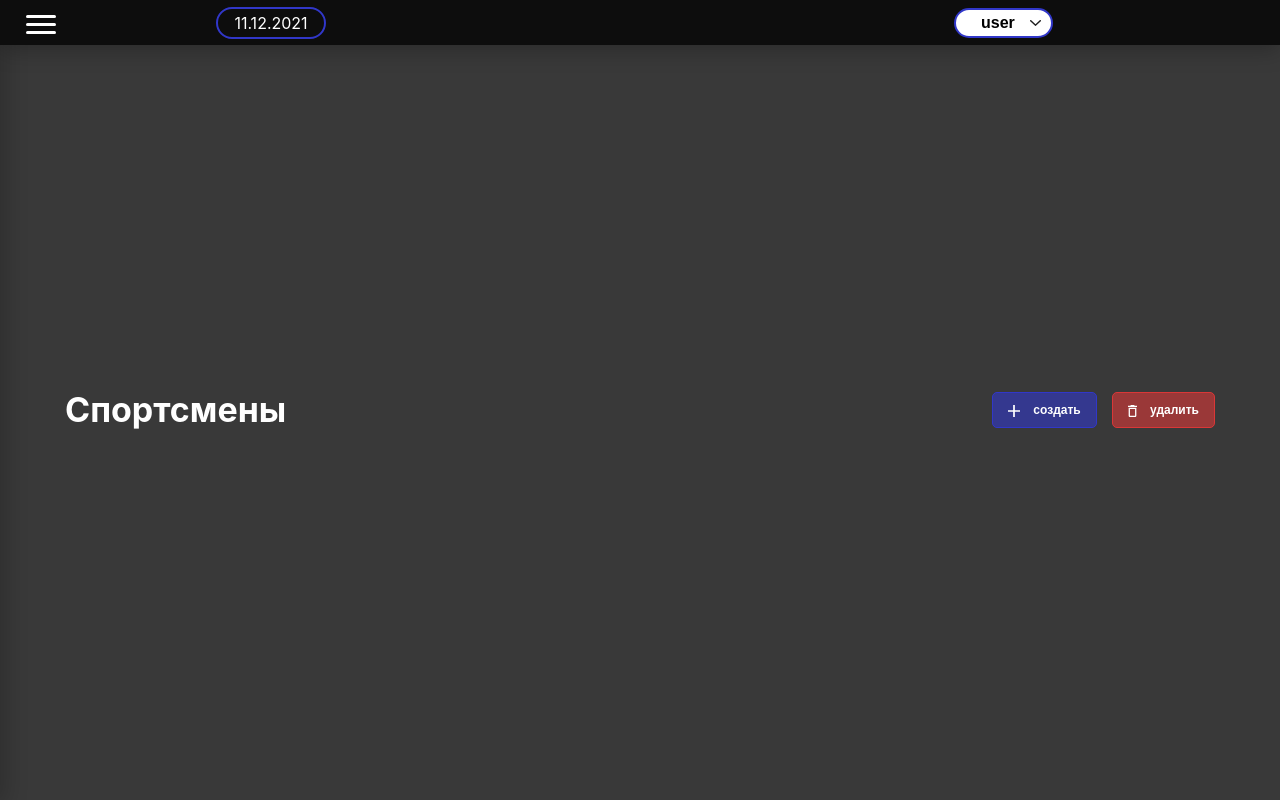
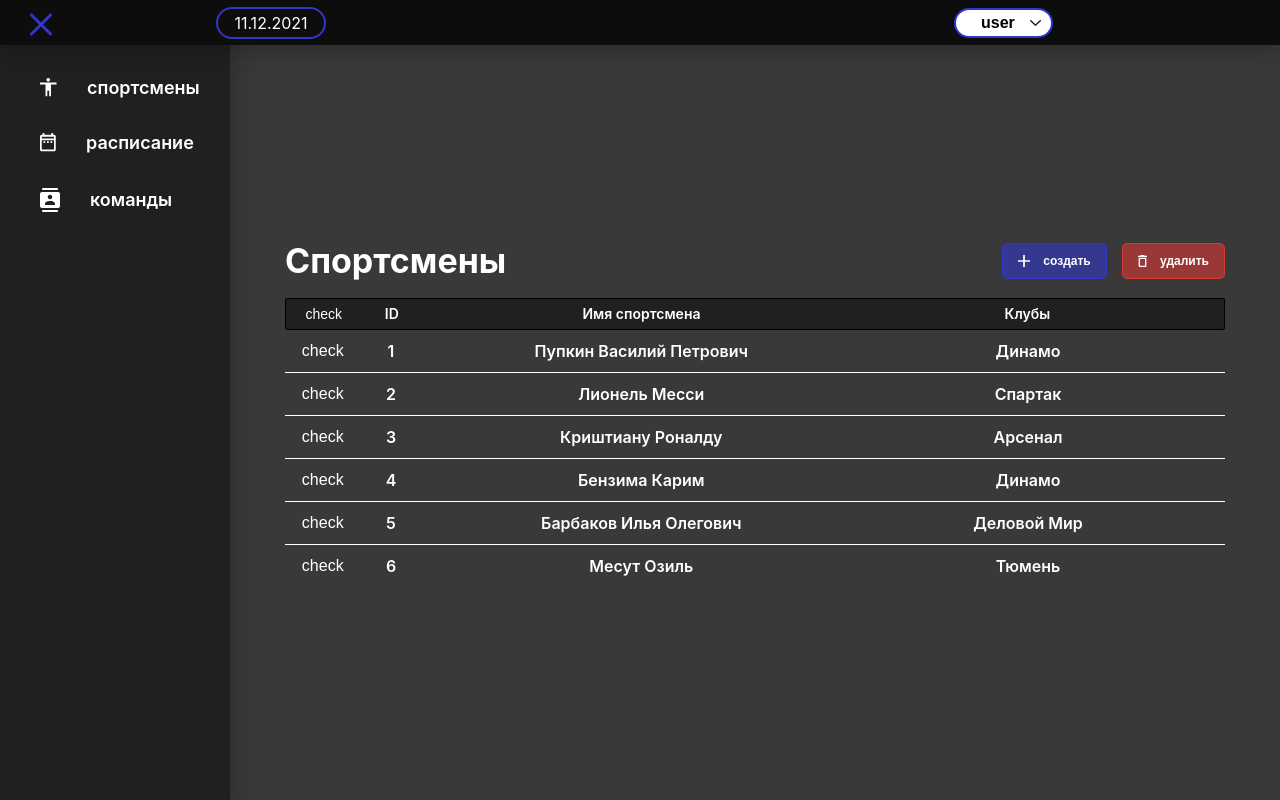
Before and after one commit to ashab20zakaraev/team-sport, a plain HTML site: page index.html in a window 1280 px wide. Drawn offline with Linux system fonts and the light colour scheme.

Commit message:
Update index.html

```diff
--- a/index.html
+++ b/index.html
@@ -16,7 +16,7 @@
   <title>Главная</title>
 </head>
 
-<body>
+<body class="show-sidebar">
 
   <div class="page" id='page'>
     <!-- Header -->
@@ -109,7 +109,89 @@
           </div>
         </div>
 
-        <div class=""></div>
+        <div class="columns__name">
+
+          <div class="checkbox-list">
+            <button style="color: white;">check</button>
+          </div>
+          <div class="columns__id">ID</div>
+          <div class="columns__title">Имя спортсмена</div>
+          <div class="columns__team">Клубы</div>
+
+        </div>
+
+        <div class="sportsmans">
+          <ul class="sportsmans__list">
+
+            <li class="sportsmans__item">
+
+              <div class="checkbox-list">
+                <button style="color: white;">check</button>
+              </div>
+              <div class="sportsmans__id">1</div>
+              <div class="sportsmans__title">Пупкин Василий Петрович</div>
+              <div class="sportsmans__team">Динамо</div>
+
+            </li>
+
+            <li class="sportsmans__item">
+
+              <div class="checkbox-list">
+                <button style="color: white;">check</button>
+              </div>
+              <div class="sportsmans__id">2</div>
+              <div class="sportsmans__title">лионель месси</div>
+              <div class="sportsmans__team">Спартак</div>
+
+            </li>
+
+            <li class="sportsmans__item">
+
+              <div class="checkbox-list">
+                <button style="color: white;">check</button>
+              </div>
+              <div class="sportsmans__id">3</div>
+              <div class="sportsmans__title">криштиану Роналду </div>
+              <div class="sportsmans__team">арсенал</div>
+
+            </li>
+
+            <li class="sportsmans__item">
+
+              <div class="checkbox-list">
+                <button style="color: white;">check</button>
+              </div>
+              <div class="sportsmans__id">4</div>
+              <div class="sportsmans__title">Бензима Карим</div>
+              <div class="sportsmans__team">Динамо</div>
+
+            </li>
+
+            <li class="sportsmans__item">
+
+              <div class="checkbox-list">
+                <button style="color: white;">check</button>
+              </div>
+              <div class="sportsmans__id">5</div>
+              <div class="sportsmans__title">Барбаков Илья Олегович</div>
+              <div class="sportsmans__team">Деловой мир</div>
+
+            </li>
+
+            <li class="sportsmans__item">
+
+              <div class="checkbox-list">
+                <button style="color: white;">check</button>
+              </div>
+              <div class="sportsmans__id">6</div>
+              <div class="sportsmans__title">Месут Озиль</div>
+              <div class="sportsmans__team">тюмень</div>
+
+            </li>
+
+
+          </ul>
+        </div>
       </div>
     </main>
   </div>
```
